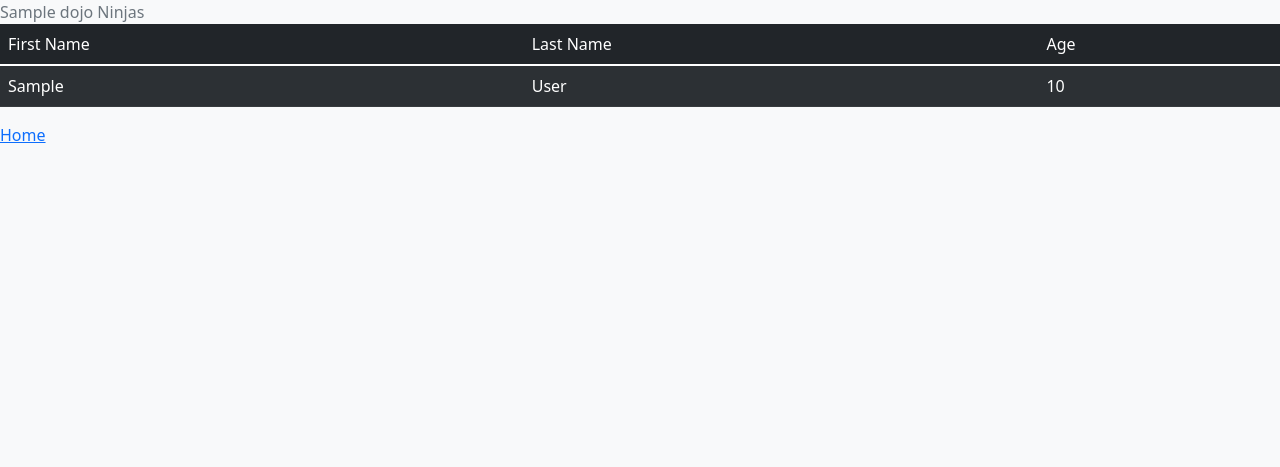
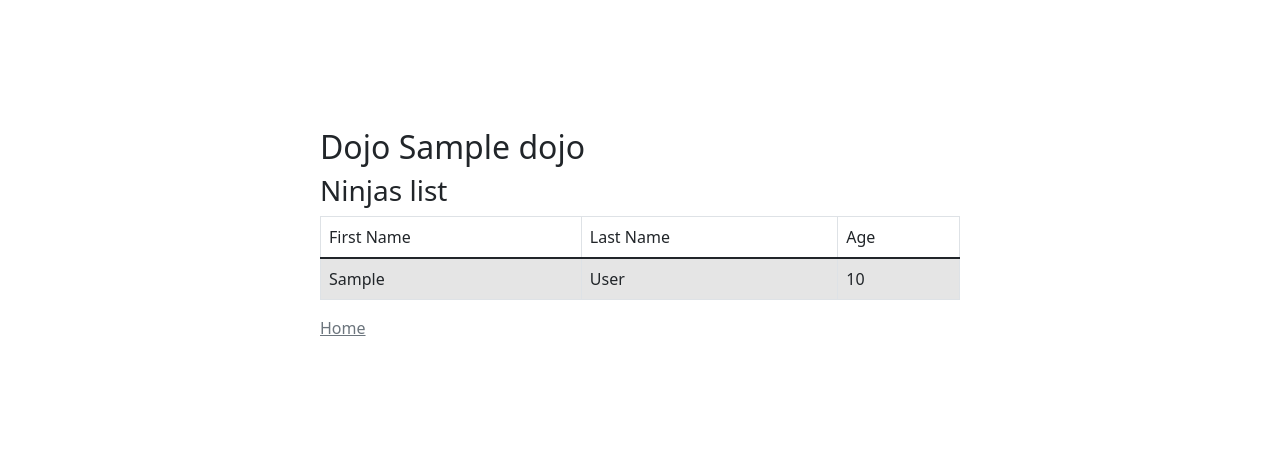
Before and after one commit to BryantCR/DojosAndNinjasSQL, a Python web app: template dojos_and_ninjas_app/templates/dojoshow.html in a window 1280 px wide. Shown: the top 467 px of the page. Run offline with Jinja, Linux system fonts and the light colour scheme; the template is opened without the code that fills it: most values are stand-ins (such as "Sample title", 1, 10 or a date in 2020).

Commit message:
All working as expected

```diff
--- a/dojos_and_ninjas_app/templates/dojoshow.html
+++ b/dojos_and_ninjas_app/templates/dojoshow.html
@@ -8,11 +8,12 @@
         <meta name="viewport" content="width=device-width, initial-scale=1">
         <link href="https://cdn.jsdelivr.net/npm/bootstrap@5.1.1/dist/css/bootstrap.min.css" rel="stylesheet" integrity="sha384-F3w7mX95PdgyTmZZMECAngseQB83DfGTowi0iMjiWaeVhAn4FJkqJByhZMI3AhiU" crossorigin="anonymous">
     </head>
-    <body class="bg-light text-secondary">
-        <main>
+    <body>
+        <main style="padding: 10% 25%;">
             <div>
-                <div>{{dojos[0]["dojos_name"]}} Ninjas</div>
-                <table class="table table-dark table-striped">
+                <h2>Dojo {{dojos[0]["dojos_name"]}}</h2>
+                <h3>Ninjas list</h3>
+                <table class="table table-bordered">
                     <thead>
                         <tr>
                             <td>
@@ -28,7 +29,7 @@
                     </thead>
                     <tbody>
                         {% for ninja in dojos %}
-                            <tr>
+                            <tr class="table-active">
                                 <td>
                                     {{ ninja['first_name'] }}
                                 </td>
@@ -43,7 +44,7 @@
                     </tbody>
                 </table>
                 <div class="">
-                    <a class="" href="/dojos">Home</a>
+                    <a class="link-secondary" href="/dojos">Home</a>
                 </div>
             </div>
         </main>
--- a/dojos_and_ninjas_app/templates/ninja.html
+++ b/dojos_and_ninjas_app/templates/ninja.html
@@ -7,12 +7,11 @@
         <meta name="description" content="">
         <meta name="viewport" content="width=device-width, initial-scale=1">
         <link href="https://cdn.jsdelivr.net/npm/bootstrap@5.1.1/dist/css/bootstrap.min.css" rel="stylesheet" integrity="sha384-F3w7mX95PdgyTmZZMECAngseQB83DfGTowi0iMjiWaeVhAn4FJkqJByhZMI3AhiU" crossorigin="anonymous">
-
     </head>
     <body class="bg-dark">
         <header>
             <div class="mb-3">
-                <h2 class="h1 text-white">
+                <h2 class="h1 text-white" style="display: flex; flex-direction: row; text-align: center; justify-content: center;">
                     New Ninja
                 </h2>
             </div>
```
Also changed, not shown: dojos_and_ninjas_app/templates/dojo.html (+4 -4 lines).
